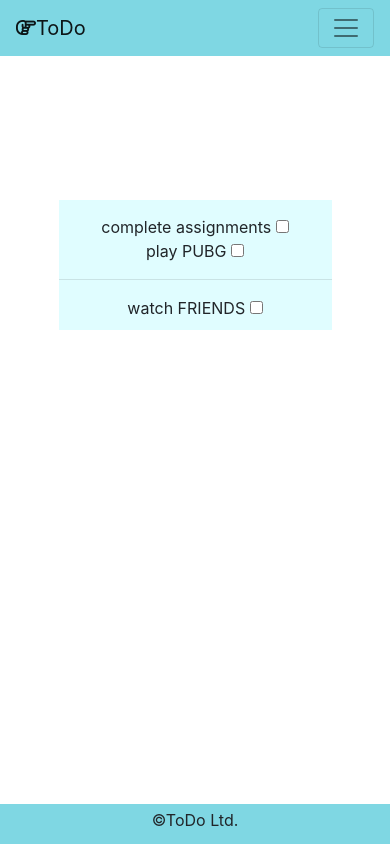
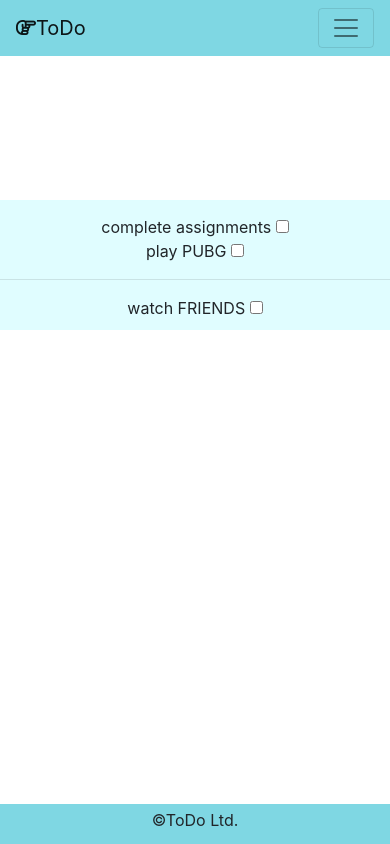
Before and after one commit to deepakbeatz/ToDo, a React (Create React App) app: page / in a window 390 px wide. Built offline with nearby package versions, Linux system fonts and the light colour scheme.

Commit message:
initial commit

```diff
--- a/src/Components/main.css
+++ b/src/Components/main.css
@@ -10,15 +10,15 @@
     padding-bottom: 10px;
 }
 
-@media only screen and (max-device-width: 480px) {
+@media only screen and (max-width: 600px) {
     .taskboard{
         position: absolute;
-        width:30%;
-        min-width: 320px;
         text-align: center;
-        height:250px;
-        left:10%;
-        top:120px;
+        top:200px;
+        width:100%;
+        left:0%;
         background-color: rgba(151, 248, 255, 0.295);
-        }
+        padding-top:15px;
+        padding-bottom: 10px;
+    }
 }
```
